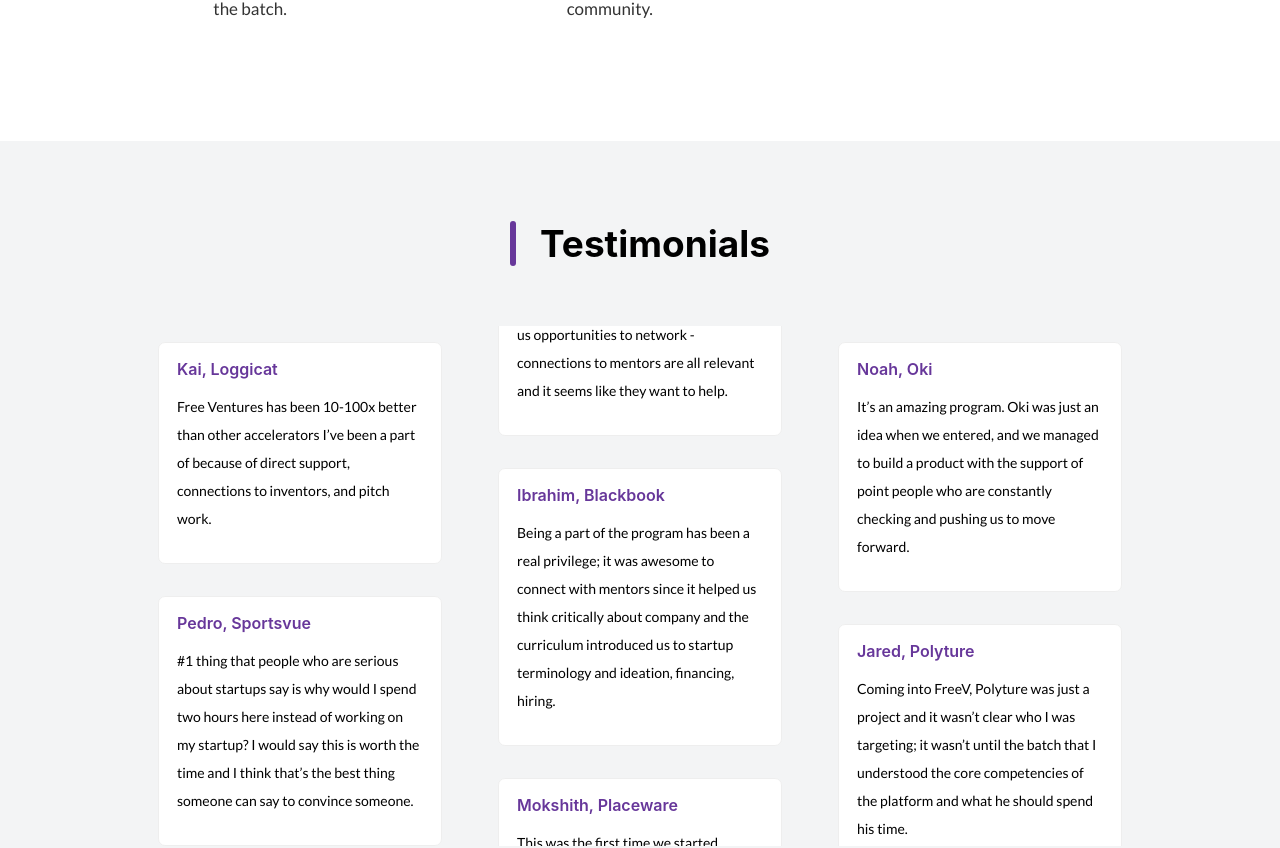
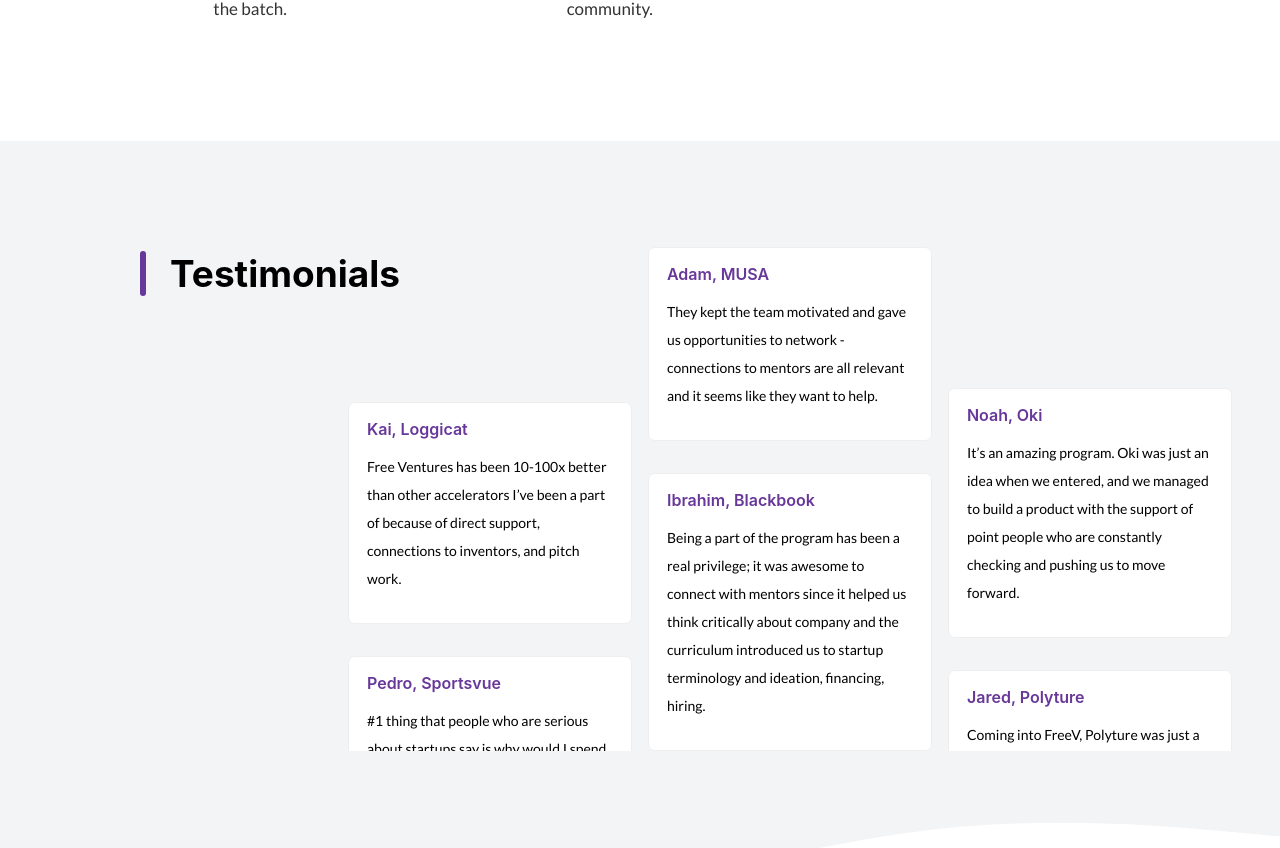
Before and after one commit to Free-Ventures-Cal/website, a React (Create React App) app: page / in a window 1280 px wide. Shown: the part 3834-4682 px from the top of the page. Built offline with nearby package versions, Linux system fonts and the light colour scheme.

Commit message:
[feat] bring back the left aligned testimonials header

```diff
--- a/src/Components/Home.js
+++ b/src/Components/Home.js
@@ -384,6 +384,7 @@ function Home() {
             </div>
             {/* start gray section */}
             <div className="testimonialsHome homeSection gray">
+                <div className="testimonials-heading">
                     <section className="genericTop">
                         <div className="container">
                             <div className="purpleBorder"></div>
@@ -392,6 +393,7 @@ function Home() {
                             </div>
                         </div>
                     </section>
+                </div>
                 <div className="testimonials">
                     <div class="testimonials-marquee-wrapper">
                         <div className="testimonials-cards-marquee">
--- a/src/styles/Home.css
+++ b/src/styles/Home.css
@@ -510,9 +510,17 @@ a {
   margin-top: 100px;
   overflow: hidden;
   display: flex;
+  flex-flow: row nowrap;
+  justify-content: space-evenly;
+  padding-top: 70px;
+}
+
+.testimonials-heading {
+  display: flex;
   flex-flow: column nowrap;
-  justify-content: center;
-  padding-top: 40px;
+  justify-content: flex-start;
+  padding-left: 100px;
+  margin-right: -100px;
 }
 
 .testimonials-heading h2 {
@@ -526,10 +534,8 @@ a {
 .testimonials-marquee-wrapper {
   display: flex;
   align-items: center;
-  justify-content: center;
   flex-flow: row wrap;
   height: 65vh;
-  margin-top: 30px;
 }
 
 .testimonials-cards-marquee {
@@ -546,9 +552,6 @@ a {
   flex-direction: column;
   position: relative;
   scroll-behavior: auto;
-  height: 65vh;
-  margin: 0 20px;
-  overflow-y: scroll;
 }
 
 .testimonial-card-wrapper {
```
Lines whose indentation alone changed are shown as unchanged.
